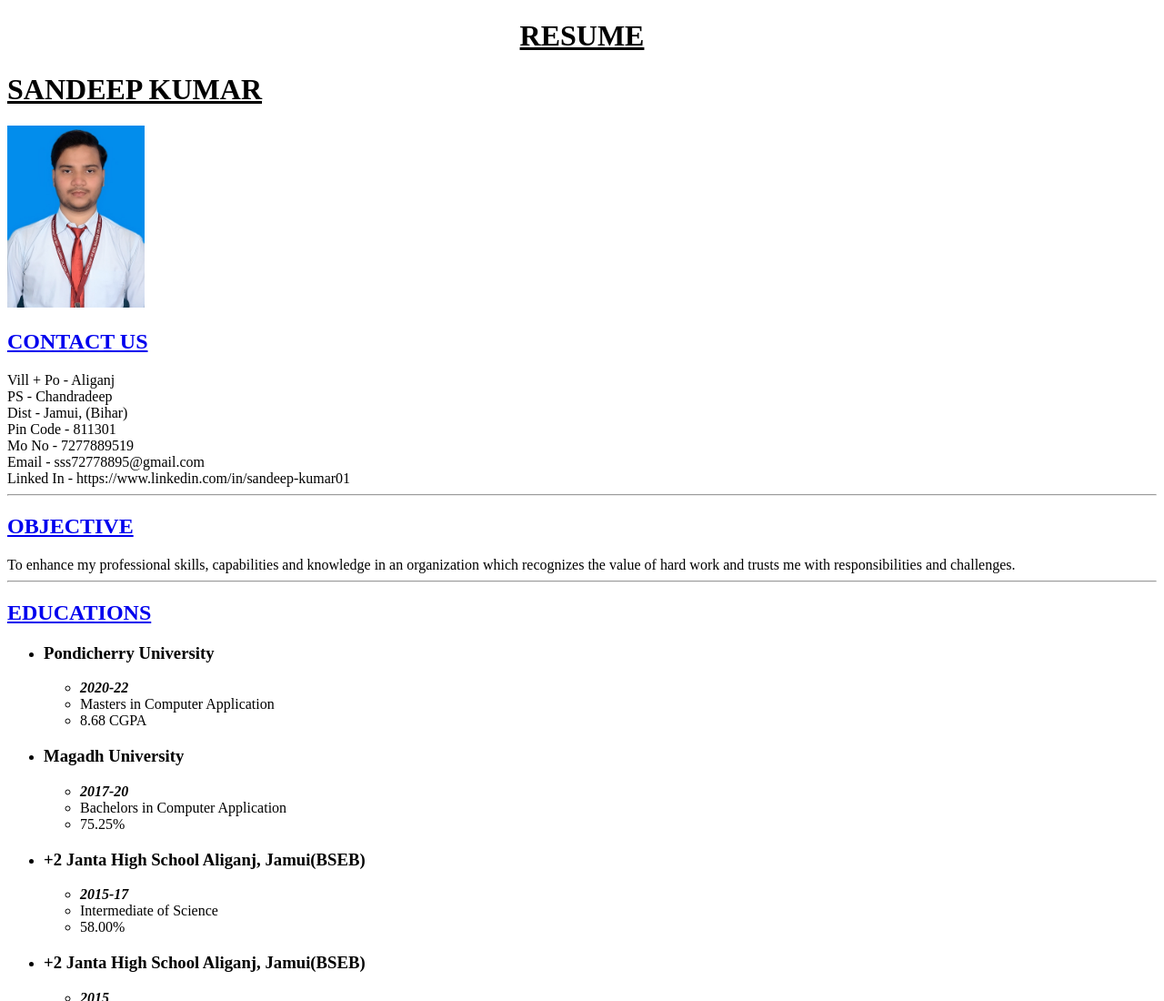
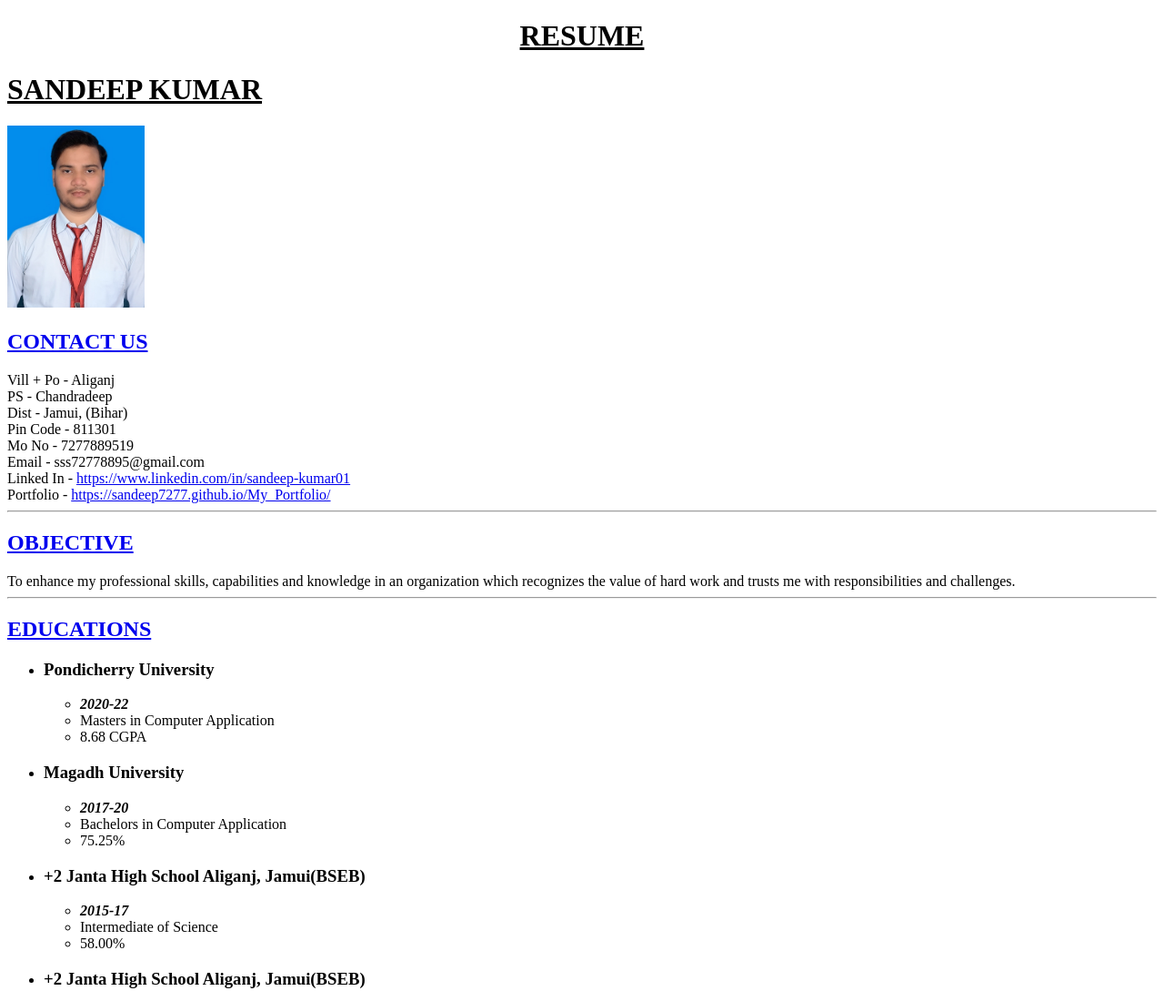
Before and after one commit to Sandeep7277/My_Portfolio, a plain HTML site: page index.html in a window 1280 px wide. Shown: the top 1100 px of the page at 91% size. Drawn offline with Linux system fonts and the light colour scheme.

Commit message:
Update index.html

```diff
--- a/index.html
+++ b/index.html
@@ -15,7 +15,9 @@
    <div>Pin Code - 811301</div>
    <div>Mo No - 7277889519</div>
    <div>Email - sss72778895@gmail.com</div>
-   <div>Linked In - https://www.linkedin.com/in/sandeep-kumar01</div>
+   <div>Linked In - <a href=" https://www.linkedin.com/in/sandeep-kumar01"> https://www.linkedin.com/in/sandeep-kumar01</a></div>
+   <div>Portfolio - <a href="https://sandeep7277.github.io/My_Portfolio/">https://sandeep7277.github.io/My_Portfolio/</a></div>
+
 <hr>
 <h2><a href="./assets/public/objective.html">OBJECTIVE</a></h2>
    <div>To enhance my professional skills, capabilities and knowledge in an organization which recognizes the
```
